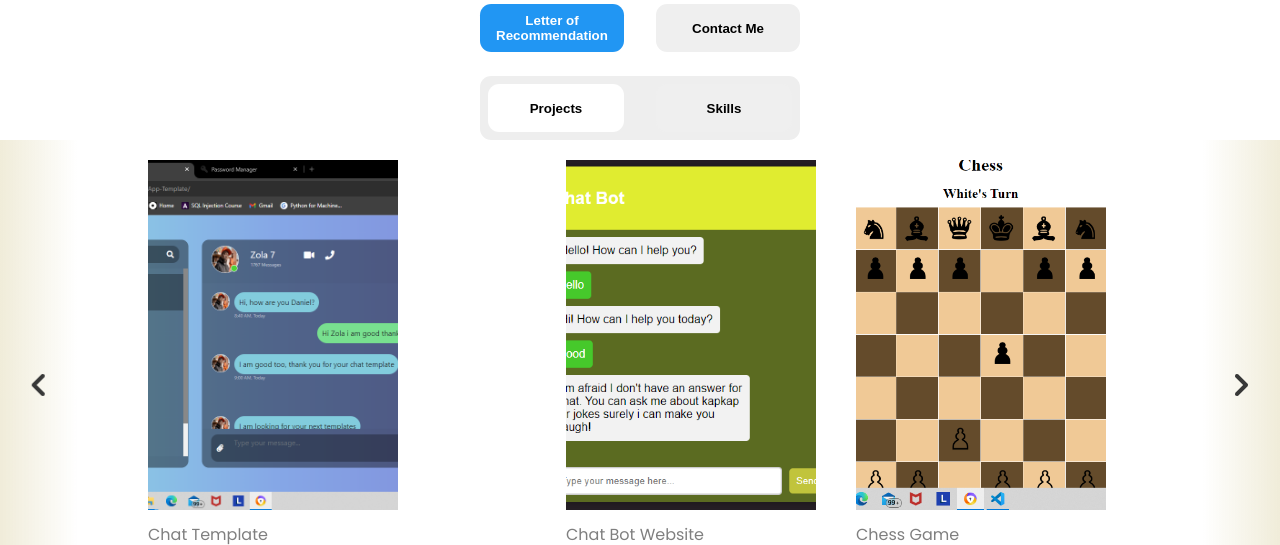
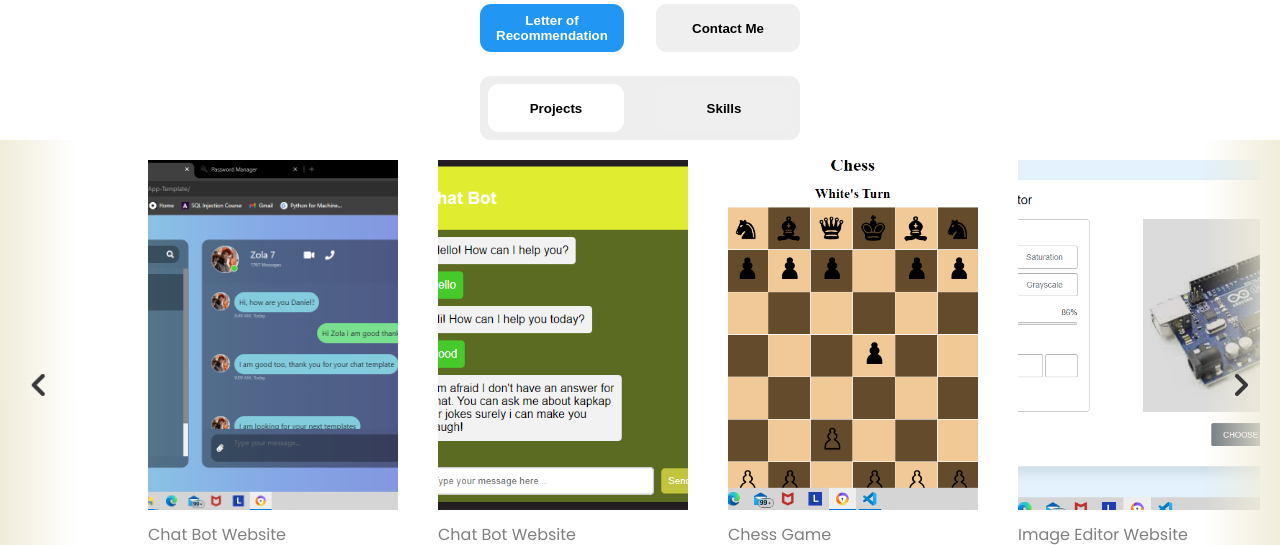
Before and after one commit to kapkap-madubye/kapkap, a plain HTML site: page index.html in a window 1280 px wide. Shown: the part 370-915 px from the top of the page. Drawn offline with nearby package versions, Linux system fonts and the light colour scheme; files whose address does not match are found by name.

Commit message:
Update index.html

```diff
--- a/index.html
+++ b/index.html
@@ -67,7 +67,11 @@
       <button class="pre-btn"><img src="images/arrow.png" alt=""></button>
       <button class="nxt-btn"><img src="images/arrow.png" alt=""></button>
       <!----------------------------------------------------------------------------------------------->
+
+        <!----------------------------------------------------------------------------------------->
+
       <div class="product-container">
+
         <div class="product-card">
           <div class="product-image">
 
@@ -76,14 +80,11 @@
           </div>
           <div class="product-info">
 
-              <p class="product-short-description">Chat Template</p>
+              <p class="product-short-description">Chat Bot website</p>
               <a class="price" href="https://github.com/kapkap-madubye/ChatApp-Template" target="_blank"><i class="fa-brands fa-square-github"></i></a><a class="actual-price" target="_blank" href="https://kapkap-madubye.github.io/ChatApp-Template/"><i class="fa-solid fa-arrow-up-right-from-square"></i></a>
           </div>
         </div>
-
-        <!----------------------------------------------------------------------------------------->
-
-      <div class="product-container">
+           <!----------------------------------------------------------------------------------------->
         <div class="product-card">
           <div class="product-image">
 
```
